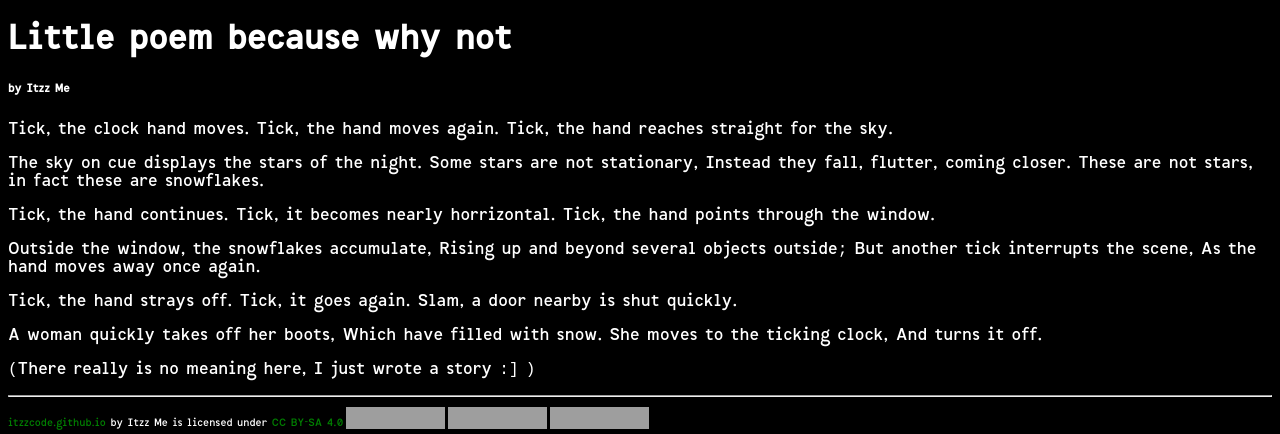
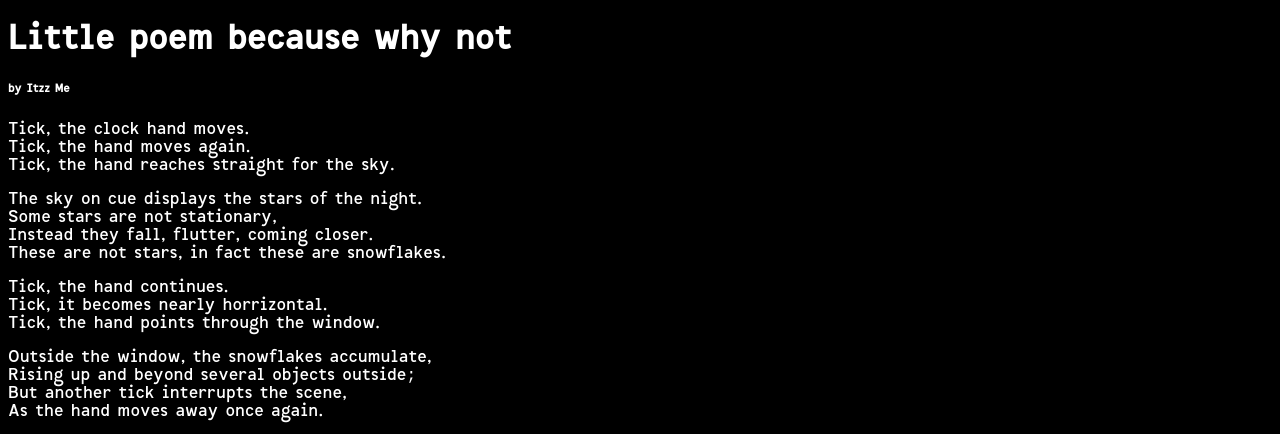
Before and after one commit to ItzzCode/itzzcode.github.io, a Jekyll site: the page built from _posts/2023-03-07-poem.md, in a window 1280 px wide, cut to the strip 189-623 px from the top of the page. Built offline with Jekyll 4.4.1, drawn with Linux system fonts in a browser that asks for light colours; some of the changed text lies outside the part shown; grey boxes are pictures that could not be loaded.

Commit message:
fix spacing

```diff
--- a/_posts/2023-03-07-poem.md
+++ b/_posts/2023-03-07-poem.md
@@ -5,31 +5,31 @@ name: Little poem because why not
 author: Itzz Me
 ---
 
-Tick, the clock hand moves.
-Tick, the hand moves again.
-Tick, the hand reaches straight for the sky.
+Tick, the clock hand moves. <br />
+Tick, the hand moves again. <br />
+Tick, the hand reaches straight for the sky. <br />
 
-The sky on cue displays the stars of the night.
-Some stars are not stationary,
-Instead they fall, flutter, coming closer.
-These are not stars, in fact these are snowflakes.
+The sky on cue displays the stars of the night. <br />
+Some stars are not stationary, <br />
+Instead they fall, flutter, coming closer. <br />
+These are not stars, in fact these are snowflakes. <br />
 
-Tick, the hand continues.
-Tick, it becomes nearly horrizontal.
-Tick, the hand points through the window.
+Tick, the hand continues. <br />
+Tick, it becomes nearly horrizontal. <br />
+Tick, the hand points through the window. <br />
 
-Outside the window, the snowflakes accumulate,
-Rising up and beyond several objects outside;
-But another tick interrupts the scene,
-As the hand moves away once again.
+Outside the window, the snowflakes accumulate, <br />
+Rising up and beyond several objects outside; <br />
+But another tick interrupts the scene, <br />
+As the hand moves away once again. <br />
 
-Tick, the hand strays off.
-Tick, it goes again.
-Slam, a door nearby is shut quickly.
+Tick, the hand strays off. <br />
+Tick, it goes again. <br />
+Slam, a door nearby is shut quickly. <br />
 
-A woman quickly takes off her boots,
-Which have filled with snow.
-She moves to the ticking clock,
-And turns it off.
+A woman quickly takes off her boots, <br />
+Which have filled with snow. <br />
+She moves to the ticking clock, <br />
+And turns it off. <br />
 
 (There really is no meaning here, I just wrote a story :] )
```
